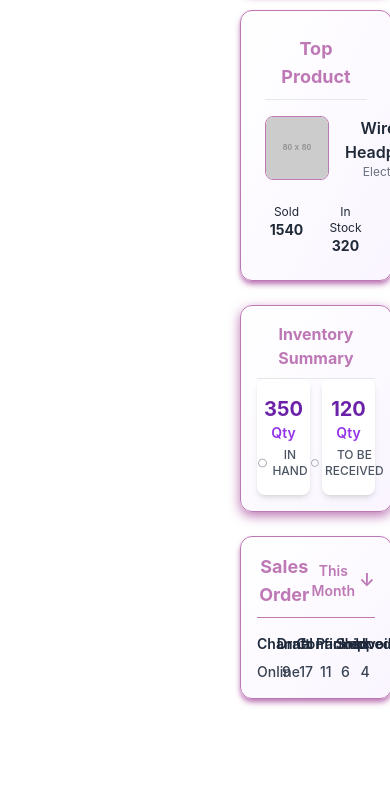
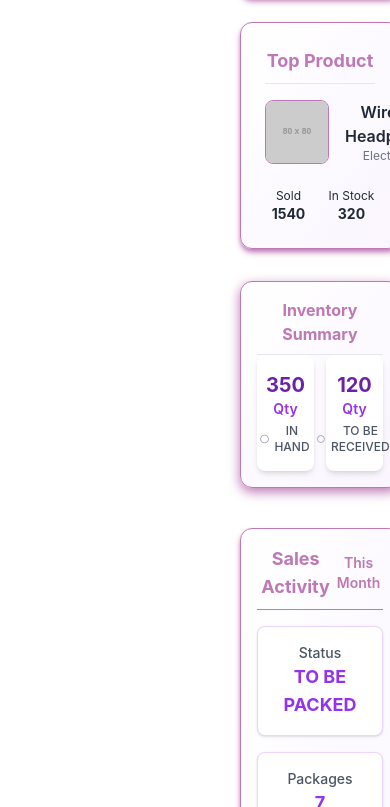
Before and after one commit to anik0103/inventory-management-system, a React (Create React App) app: page / in a window 390 px wide. Shown: the part 1193-2000 px from the top of the page. Before the commit the page ends 1908 px from the top, so only its background shows below. Built offline with nearby package versions, Linux system fonts and the light colour scheme.

Commit message:
refactor: Enhance Dashboard layout and improve SalesOrder component structure for better readability and responsiveness

```diff
--- a/src/Components/Dashbord/Dashboard.js
+++ b/src/Components/Dashbord/Dashboard.js
@@ -1,3 +1,4 @@
+import React from "react";
 import SummaryCards from "./SalesOverVew/SummaryCards";
 import ItemDetails from "./ItemDetails";
 import TopProducts from "./TopProducts";
@@ -7,13 +8,12 @@ import InventorySummary from "./SalesOverVew/InventorySummary";
 
 const Dashboard = () => {
   return (
-    <div className="dashboard w-full px-4">
-      <h1 className="bg-white text-black shadow-md text-2xl -mt-3 p-3 rounded w-full text-left font-bold">
+    <div className="dashboard w-full px-4 py-4">
+      <h1 className="bg-white text-black shadow-md text-2xl md:text-3xl p-4 rounded w-full text-left font-bold mb-6">
         Dashboard
       </h1>
-
-      <div className="mt-4 grid grid-cols-1 lg:grid-cols-[2fr_0.7fr] gap-4 items-start">
-        <div className="flex flex-col gap-4">
+      <div className="grid grid-cols-1 lg:grid-cols-3 gap-6">
+        <div className="lg:col-span-2 grid grid-cols-1 gap-6">
           <SummaryCards />
 
           <div className="grid grid-cols-1 md:grid-cols-2 gap-4">
@@ -23,10 +23,11 @@ const Dashboard = () => {
 
           <TopProducts />
         </div>
-
-        <InventorySummary />
+        <div className="grid grid-cols-1 gap-6">
+          <InventorySummary />
+          <SalesOrder />
+        </div>
       </div>
-      <SalesOrder />
     </div>
   );
 };
--- a/src/Components/Dashbord/SalesOrder.js
+++ b/src/Components/Dashbord/SalesOrder.js
@@ -1,38 +1,61 @@
 import React from "react";
 import mockData from "../../asset/fakeApiResponce/mockData.json";
 
-const OrderStatus = () => {
-  const sales = mockData.salesOrder;
+const SalesOrder = () => {
+  const { salesOrder, salesActivity } = mockData;
+
+  // Extract sales order status data into an array for easier mapping
+  const orderStatuses = [
+    { label: "Draft", value: salesOrder?.draft || 0 },
+    { label: "Confirmed", value: salesOrder?.confirmed || 0 },
+    { label: "Packed", value: salesOrder?.packed || 0 },
+    { label: "Shipped", value: salesOrder?.shipped || 0 },
+    { label: "Invoiced", value: salesOrder?.invoiced || 0 },
+  ];
 
   return (
-    <div className="bg-gradient-to-br from-white to-purple-50 border border-[#bd78b5] rounded-xl shadow-md shadow-[#bd78b5] transition-all duration-300 p-4 w-full max-w-md sm:max-w-lg md:max-w-3xl lg:max-w-3xl ml-0 sm:ml-2 md:ml-8 lg:ml-4 mt-6 flex flex-col justify-start">
-      <div className="flex justify-between items-center border-b border-[#bd78b5] pb-2 mb-4">
-        <h2 className="font-bold text-lg text-[#bd78b5]">
-          {sales.title || "Order Status"}
-        </h2>
-        <span className="font-semibold text-[#bd78b5] flex items-center gap-1 text-sm">
-          {sales.month || "N/A"}
-          <span className="text-[#bd78b5] text-lg">↓</span>
-        </span>
-      </div>
+    <div className="w-full mt-4 lg:mt-6">
+      <div className="bg-gradient-to-br from-white to-purple-50 border border-[#bd78b5] rounded-xl shadow-md shadow-[#bd78b5] transition-all duration-300 p-4 w-full">
+        <div className="flex justify-between items-center border-b border-[#bd78b5] pb-2 mb-4">
+          <h2 className="font-bold text-lg text-[#bd78b5]">
+            {salesActivity?.title || "Sales Activity"}
+          </h2>
+          <span className="text-sm text-[#bd78b5] font-semibold">
+            {salesOrder?.month || "N/A"}
+          </span>
+        </div>
 
-      <div className="grid grid-cols-6 gap-y-2 text-center text-sm font-semibold text-slate-800">
-        <div>Channel</div>
-        <div>Draft</div>
-        <div>Confirmed</div>
-        <div>Packed</div>
-        <div>Shipped</div>
-        <div>Invoiced</div>
+        <div className="grid grid-cols-1 sm:grid-cols-2 gap-4 mb-6">
+          <div className="bg-white border border-purple-200 rounded-lg shadow p-4">
+            <h3 className="text-sm text-gray-600 font-medium">Status</h3>
+            <p className="text-lg font-bold text-purple-600">
+              {salesActivity?.status || "N/A"}
+            </p>
+          </div>
+          <div className="bg-white border border-purple-200 rounded-lg shadow p-4">
+            <h3 className="text-sm text-gray-600 font-medium">Packages</h3>
+            <p className="text-lg font-bold text-purple-600">
+              {salesActivity?.packages || 0}
+            </p>
+          </div>
+        </div>
 
-        <div className="text-gray-700 font-medium">{sales.channel}</div>
-        <div className="text-gray-700 font-medium">{sales.draft}</div>
-        <div className="text-gray-700 font-medium">{sales.confirmed}</div>
-        <div className="text-gray-700 font-medium">{sales.packed}</div>
-        <div className="text-gray-700 font-medium">{sales.shipped}</div>
-        <div className="text-gray-700 font-medium">{sales.invoiced}</div>
+        <div className="grid grid-cols-2 sm:grid-cols-3 lg:grid-cols-2 gap-4">
+          {orderStatuses.map((item) => (
+            <div
+              key={item.label}
+              className="bg-white border border-purple-200 rounded-lg shadow p-4 flex flex-col items-center"
+            >
+              <h4 className="text-sm text-gray-600 font-medium">
+                {item.label}
+              </h4>
+              <p className="text-xl font-bold text-purple-600">{item.value}</p>
+            </div>
+          ))}
+        </div>
       </div>
     </div>
   );
 };
 
-export default OrderStatus;
+export default SalesOrder;
```
